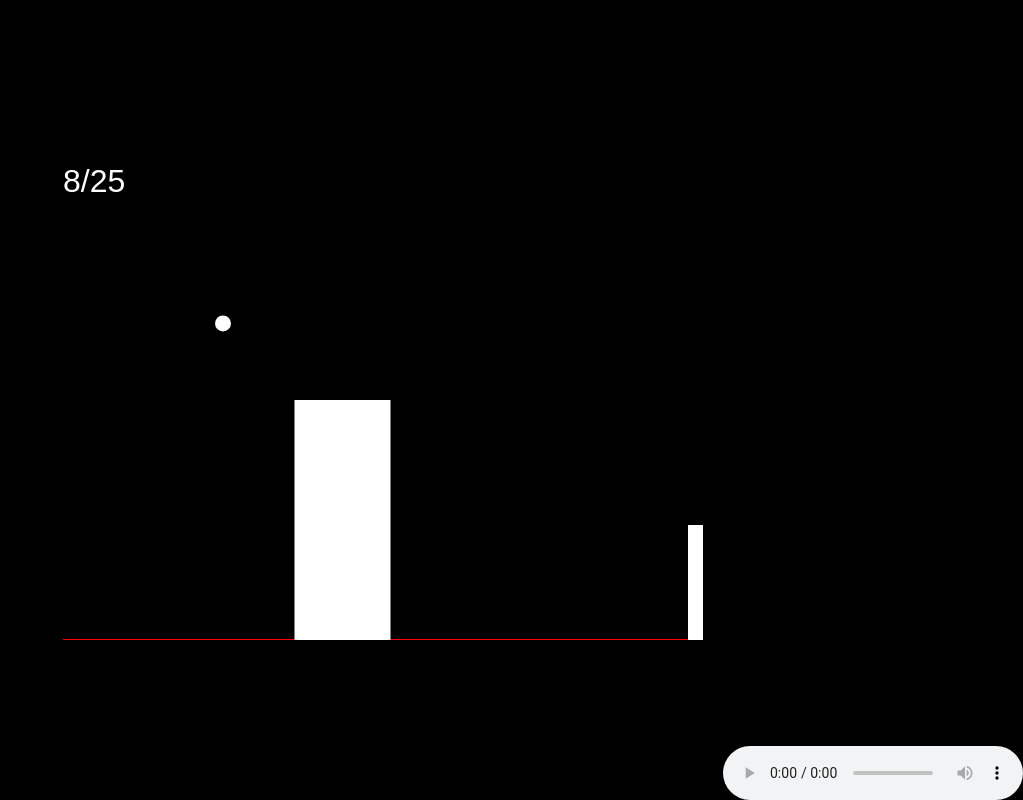
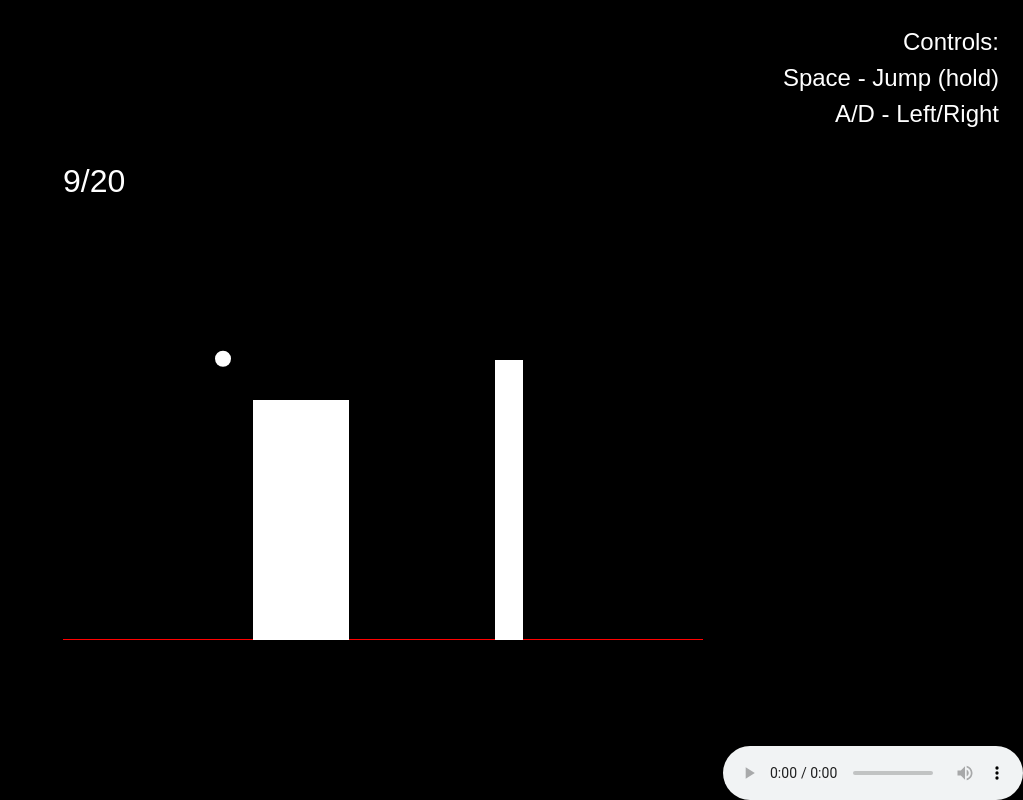
Before and after one commit to soryy708/parallax-jump, a website with bundled scripts: page src/public/index.html in a window 1280 px wide. Shown: the whole page, without its empty margins (257-1280 px from the left). Built offline with nearby package versions, Linux system fonts and the light colour scheme.

Commit message:
Add controls

```diff
--- a/src/public/index.html
+++ b/src/public/index.html
@@ -21,12 +21,29 @@
             bottom: 0;
             right: 0;
         }
+
+        #controls {
+            position: absolute;
+            top: 0;
+            right: 0;
+            color: #fff;
+            font-size: 24px;
+            font-family: sans-serif;
+            text-align: right;
+            padding: 1em;
+            line-height: 1.5em;
+        }
     </style>
 </head>
 
 <body>
     <canvas id="main"></canvas>
     <audio id="backgroundMusic" controls autoplay loop src="game/asset/audio/bg-track.mp3"></audio>
+    <div id="controls">
+        Controls:<br />
+        Space - Jump (hold)<br />
+        A/D - Left/Right
+    </div>
     <script>
         const setVhVariable = () => {
             document.documentElement.style
```
